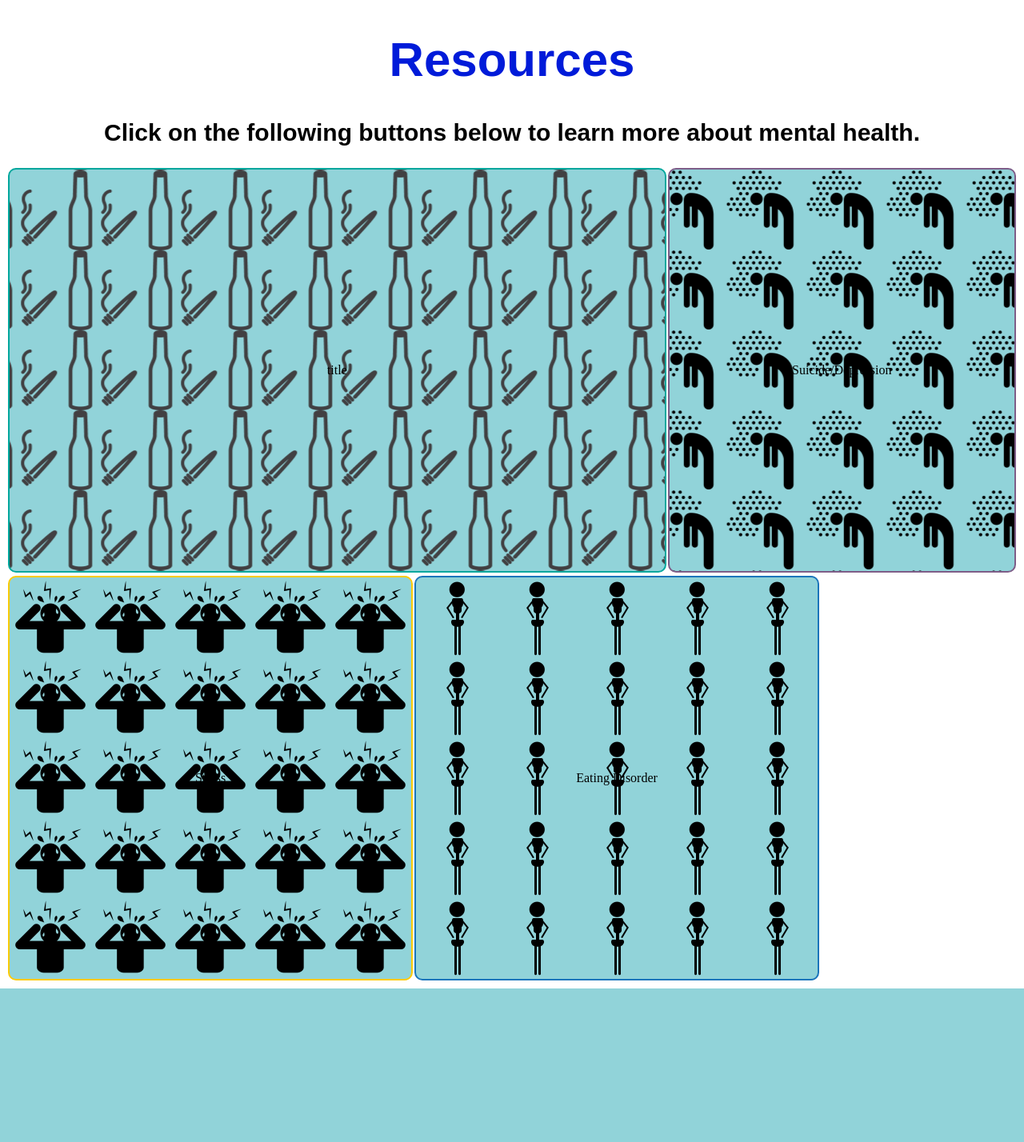
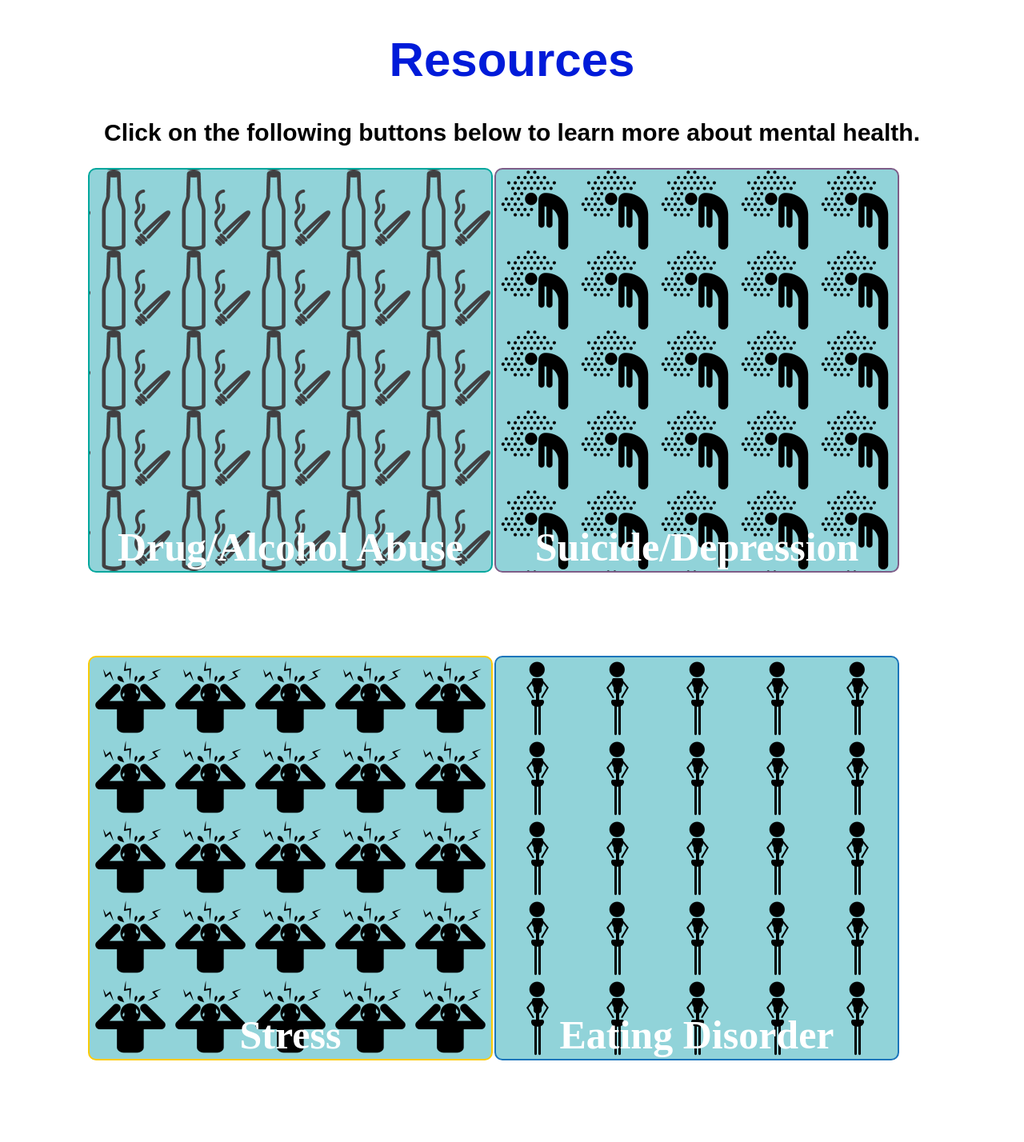
Before and after one commit to hanawahi/cssi_2017, a Python web app: template group-project/templates/info.html in a window 1280 px wide. Shown: the whole page at 80% size. Before the commit the page ends 1236 px from the top, so only its background shows below. Run offline with Jinja, Linux system fonts and the light colour scheme; the template is opened without the code that fills it, so the values that code supplies are empty; some libraries are stand-ins or nearby versions.

Commit message:
fixing resource homepage

```diff
--- a/group-project/resources/aesthetic.css
+++ b/group-project/resources/aesthetic.css
@@ -135,20 +135,27 @@
 #drug_abuse {
   margin-right: 100px;
   height: 500px;
-  width: 1000px;
+  width: 500px;
   text-align: center;
+  font-weight: bold;
+  color: white;
+  font-size: 50px;
   background-image: url('../images/drugs.png');
   background-position: center;
   background-color: rgb(145, 211, 217);
   background-size: 100px;
   border: 2px rgb(0,167,157) solid;
   border-radius: 10px;
+
 }
 
 #depression {
   height: 500px;
   width: 500px;
   text-align: center;
+  font-weight: bold;
+  color: white;
+  font-size: 50px;
   background-image: url('../images/depression.png');
   background-color: rgb(145, 211, 217);
   background-size: auto;
@@ -162,6 +169,9 @@
   height: 500px;
   width: 500px;
   text-align: center;
+  font-weight: bold;
+  color: white;
+  font-size: 50px;
   background-image: url('../images/stress.png');
   background-position: center;
   background-size: cover;
@@ -175,6 +185,9 @@
   height: 500px;
   width: 500px;
   text-align: center;
+  color: white;
+  font-weight: bold;
+  font-size: 50px;
   background-image: url('../images/eating_disorder.png');
   background-color: rgb(145, 211, 217);
   background-position: center;
@@ -190,3 +203,24 @@
 #instructions{
   text-align: center;
 }
+
+
+
+#index table{
+  position: absolute;
+  font-size: 25px;
+  table-layout: fixed;
+  border-spacing: 20px;
+  color: white;
+}
+
+#index td {
+  cursor: pointer;
+  text-align: center;
+  vertical-align: bottom;
+}
+
+#index {
+  margin-left: 100px;
+  margin-bottom: 100px;
+}
--- a/group-project/templates/info.html
+++ b/group-project/templates/info.html
@@ -13,11 +13,13 @@
   <body>
   <h1 id=info_title> Resources </h1>
   <h2 id=instructions> Click on the following buttons below to learn more about mental health. </h2>
-  <table>
-    <td id="drug_abuse" onclick="location.href='drug_abuse'" class="">title</td>
+  <table id=index>
+    <td id="drug_abuse" onclick="location.href='drug_abuse'" class="">Drug/Alcohol Abuse</td>
     <td id="depression" onclick="location.href='depression'" class="">Suicide/Depression</td>
 </table>
-<table>
+
+
+<table id=index>
 <td id="stress" onclick="location.href='stress'" class="">Stress</td>
 <td id="eating_disorder" onclick="location.href='eating_disorder'" class="">Eating Disorder</td>
 </table>
```
Also changed, not shown: 1 other file.
